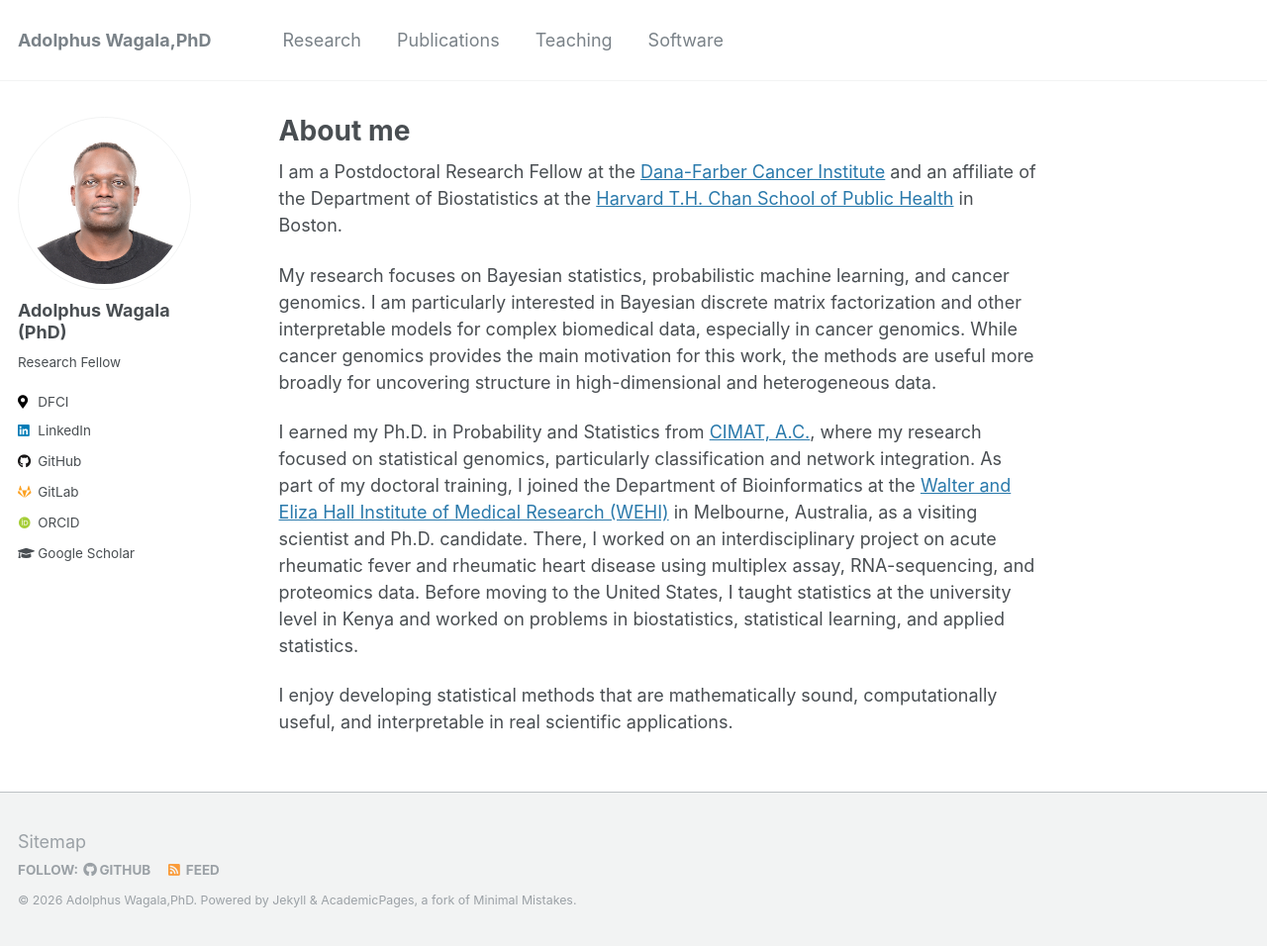
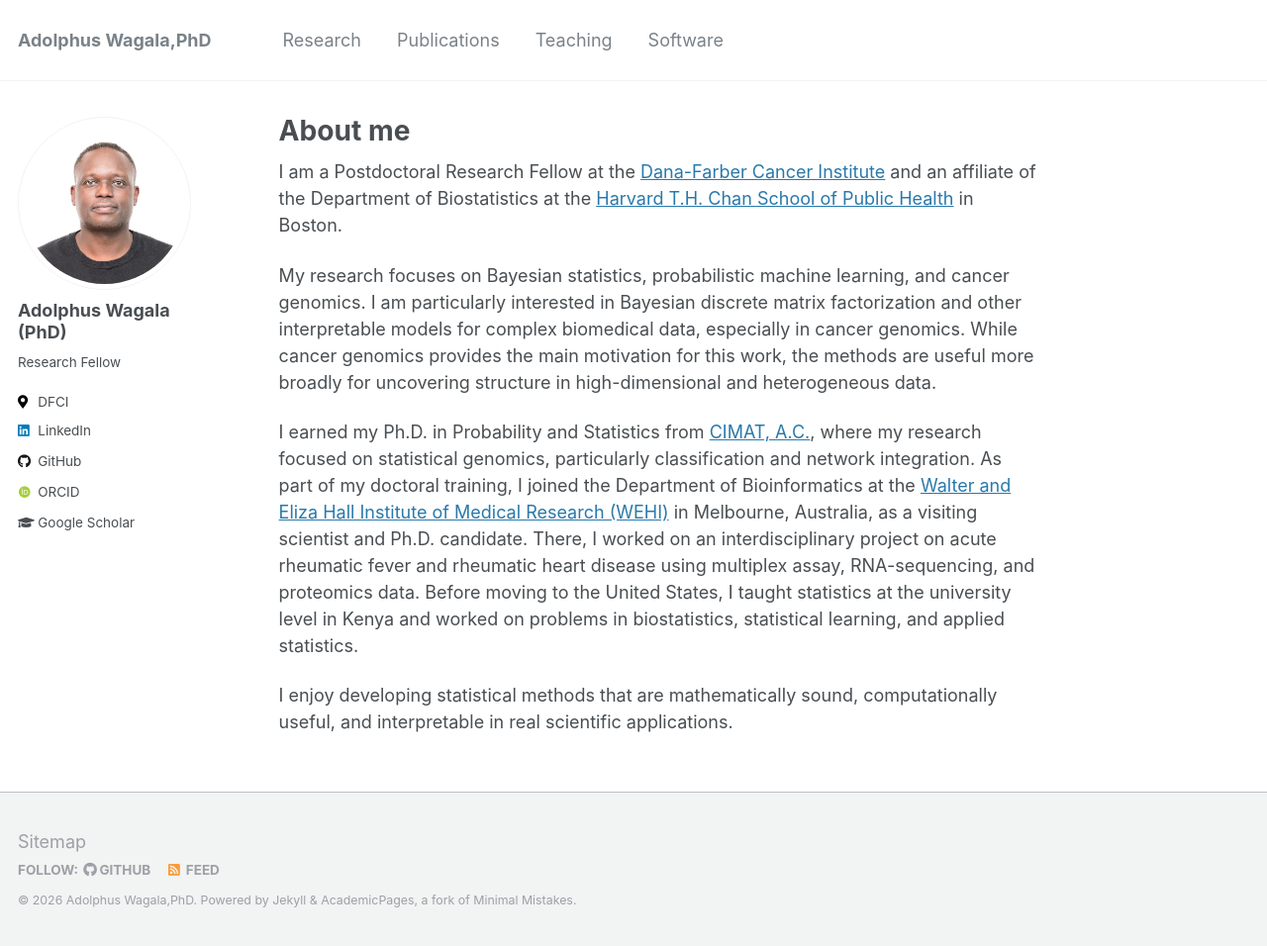
Before and after one commit to wagala/wagala.github.io, a Jekyll site: the page built from _pages/about.md, in a window 1280 px wide and 956 px high. Shown: the whole window at 99% size. Built offline with Jekyll 4.4.1, drawn with Linux system fonts in a browser that asks for light colours; some web fonts are replaced.

Commit message:
commented on gitlab

```diff
--- a/_config.yml
+++ b/_config.yml
@@ -102,7 +102,7 @@ author:
   facebook         :
   foursquare       :
   github           : "wagala"
-  gitlab           : "wagala"
+  gitlab           : #"wagala"
   google_plus      :
   keybase          :
   instagram        :
```
